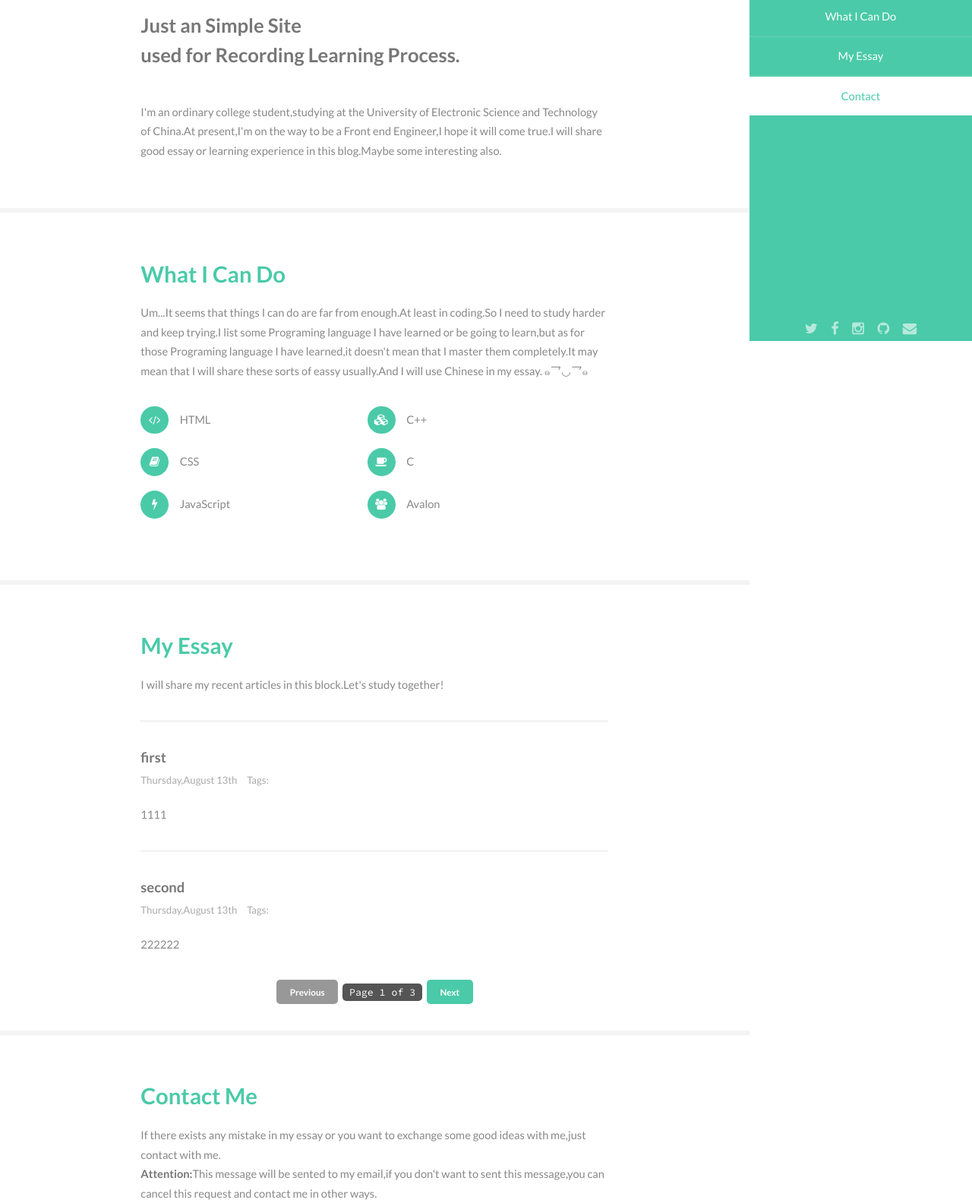
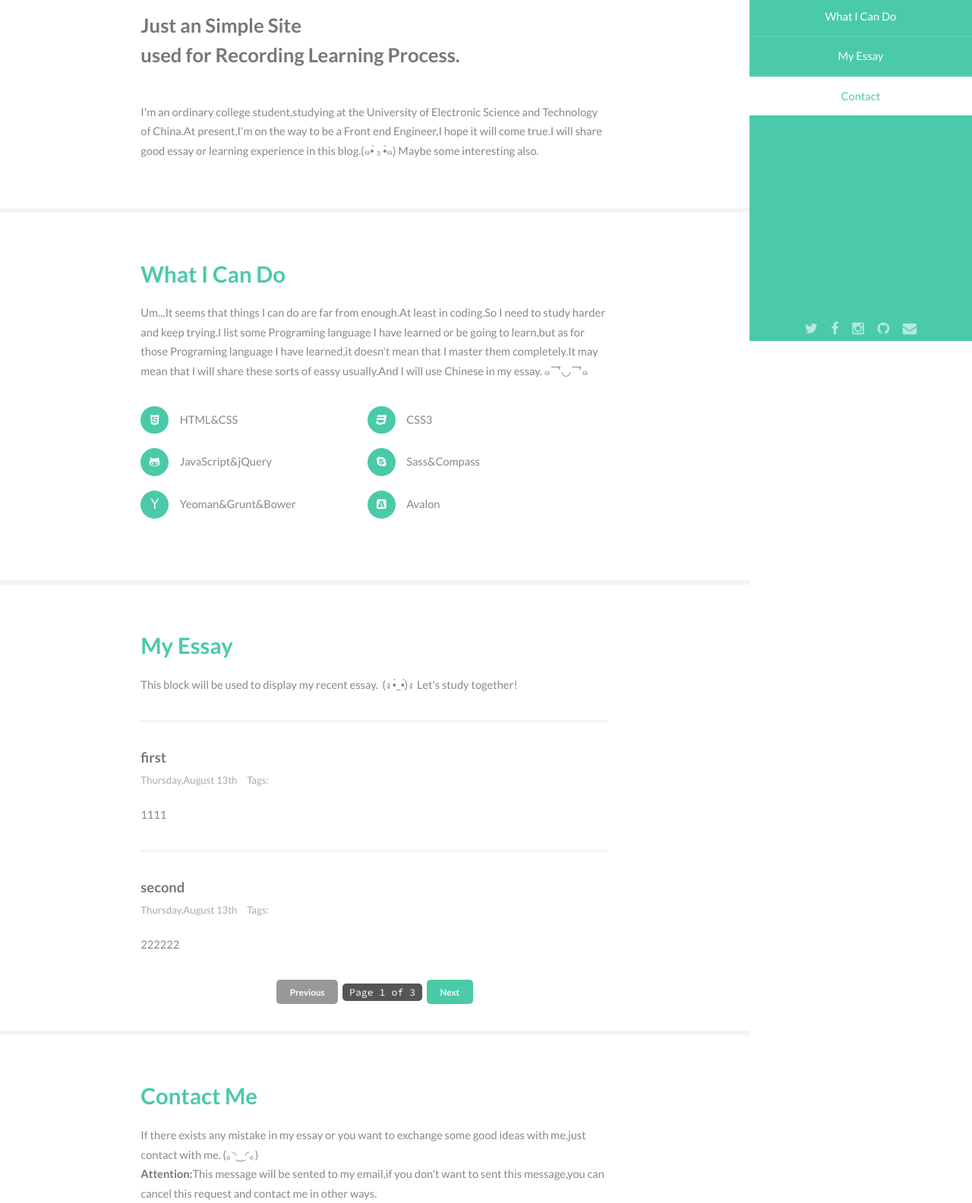
Before and after one commit to AwesomeIcon/Blog, a Django app: page /blog/index/1 in a window 1280 px wide. Shown: the part 351-1935 px from the top of the page at 76% size. Run offline with Django 3.2, Linux system fonts and the light colour scheme; data comes from the database, SQL or seed files in the repository; data that the repository does not hold is empty; parts of the project's set-up code (start-up, migrations or seed data) failed here and were passed over; some libraries are stand-ins or nearby versions.

Commit message:
小改动

```diff
--- a/blog/templates/base.html
+++ b/blog/templates/base.html
@@ -64,7 +64,7 @@
 										<p>Just an Simple Site<br />
 										used for Recording Learning Process.</p>
 									</header>
-									<p>I'm an ordinary college student,studying at the University of Electronic Science and Technology of China.At present,I'm on the way to be a Front end Engineer,I hope it will come true.I will share good essay or learning experience in this blog.Maybe some interesting also.</p>
+									<p>I'm an ordinary college student,studying at the University of Electronic Science and Technology of China.At present,I'm on the way to be a Front end Engineer,I hope it will come true.I will share good essay or learning experience in this blog.(๑•́ ₃ •̀๑)&nbsp;Maybe some interesting also.</p>
 								</div>
 							</section>
 
@@ -74,12 +74,12 @@
 									<h2>What I Can Do</h2>
 									<p>Um...It seems that things I can do are far from enough.At least in coding.So I need to study harder and keep trying.I list some Programing language I have learned or be going to learn,but as for those Programing language I have learned,it doesn't mean that I master them completely.It may mean that I will share these sorts of eassy usually.And I will use Chinese in my essay.&nbsp;๑乛◡乛๑</p>
 									<ul class="feature-icons">
-										<li class="fa-code">HTML</li>
-										<li class="fa-cubes">C++</li>
-										<li class="fa-book">CSS</li>
-										<li class="fa-coffee">C</li>
-										<li class="fa-bolt">JavaScript</li>
-										<li class="fa-users">Avalon</li>
+										<li class="fa-html5">HTML&CSS</li>
+										<li class="fa-css3">CSS3</li>
+										<li class="fa-github-alt">JavaScript&jQuery</li>
+										<li class="fa-skype">Sass&Compass</li>
+										<li class="fa-yahoo">Yeoman&Grunt&Bower</li>
+										<li class="fa-buysellads">Avalon</li>
 									</ul>
 								</div>
 							</section>
@@ -88,7 +88,7 @@
 							<section id="three">
 								<div class="container">
 									<h2>My Essay</h2>
-									<p>I will share my recent articles in this block.Let's study together!</p>
+									<p>This block will be used to display my recent essay.&nbsp; (ง •̀_•́)ง &nbsp;Let's study together!</p>
 									<div class="features">
 										{% block content %}
 										{% endblock %}
@@ -100,7 +100,7 @@
 							<section id="four">
 								<div class="container">
 									<h2>Contact Me</h2>
-									<p>If there exists any mistake in my essay or you want to exchange some good ideas with me,just contact with me.<br><strong>Attention:</strong>This message will be sented to my email,if you don't want to sent this message,you can cancel this request and contact me in other ways.</p>
+									<p>If there exists any mistake in my essay or you want to exchange some good ideas with me,just contact with me. (｡◝‿◜｡)<br><strong>Attention:</strong>This message will be sented to my email,if you don't want to sent this message,you can cancel this request and contact me in other ways.</p>
 									<form method="post" action="MAILTO:uestc_ccse@outlook.com">
 										<div class="row uniform">
 											<div class="6u 12u(xsmall)"><input type="text" name="name" id="name" placeholder="Name" /></div>
```
